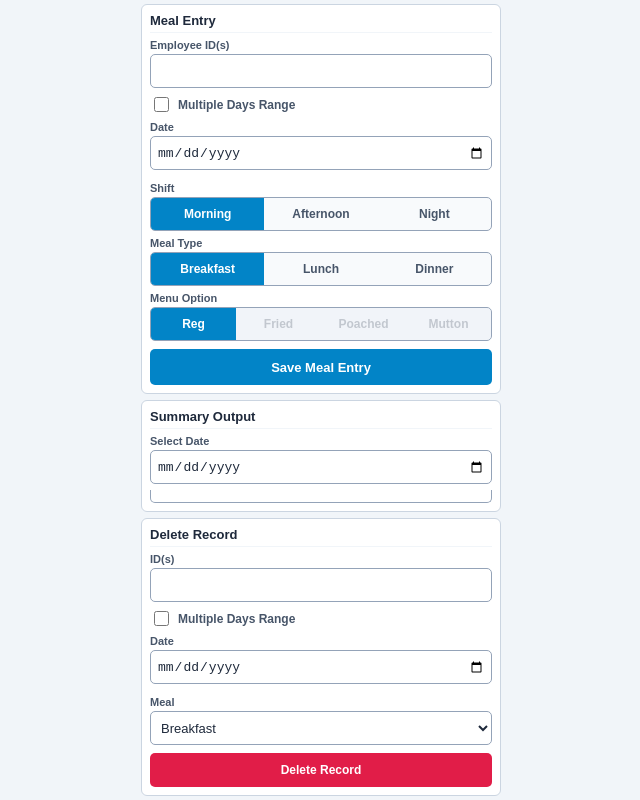
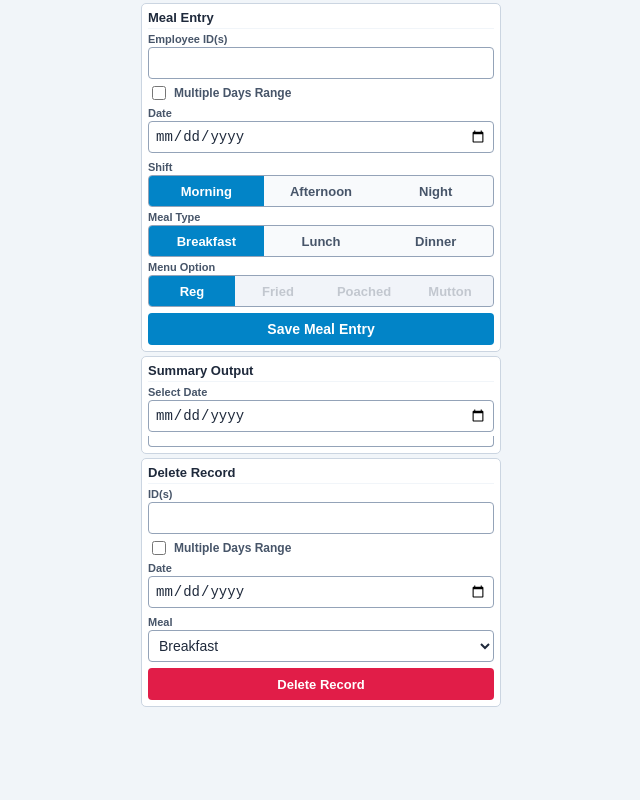
Before and after one commit to hanjalaiatb/CCR-Meal, a website: page public/index.html in a window 1280 px wide. Shown: the whole page, without its empty margins (319-959 px from the left). Drawn offline with Linux system fonts and the light colour scheme.

Commit message:
Update index.html

```diff
--- a/public/index.html
+++ b/public/index.html
@@ -6,45 +6,45 @@
     <title>CCR</title>
     <style>
         * { box-sizing: border-box; }
-        body { font-family: sans-serif; background: #f1f5f9; color: #334155; margin: 0; padding: 4px; font-size: 13px; }
-        .box { max-width: 360px; margin: 0 auto; display: flex; flex-direction: column; gap: 6px; }
-        .card { border: 1px solid #cbd5e1; border-radius: 6px; padding: 8px; background: #ffffff; }
-        h2 { font-size: 13px; margin: 0 0 6px 0; font-weight: 700; color: #1e293b; display: flex; justify-content: space-between; align-items: center; border-bottom: 1px solid #f1f5f9; padding-bottom: 4px; }
-        label { display: block; font-size: 11px; font-weight: 700; margin-bottom: 3px; color: #475569; }
-        input, select { width: 100%; height: 34px; padding: 0 6px; border: 1px solid #94a3b8; border-radius: 5px; font-size: 13px; background: #fff; color: #1e293b; outline: none; }
+        body { font-family: sans-serif; background: #f1f5f9; color: #334155; margin: 0; padding: 3px; font-size: 14px; }
+        .box { max-width: 360px; margin: 0 auto; display: flex; flex-direction: column; gap: 4px; }
+        .card { border: 1px solid #cbd5e1; border-radius: 5px; padding: 6px; background: #ffffff; }
+        h2 { font-size: 13px; margin: 0 0 4px 0; font-weight: 700; color: #1e293b; display: flex; justify-content: space-between; align-items: center; border-bottom: 1px solid #f1f5f9; padding-bottom: 3px; }
+        label { display: block; font-size: 11px; font-weight: 700; margin-bottom: 2px; color: #475569; }
+        input, select { width: 100%; height: 32px; padding: 0 6px; border: 1px solid #94a3b8; border-radius: 4px; font-size: 14px; background: #fff; color: #1e293b; outline: none; }
         input:focus, select:focus { border-color: #0284c7; }
-        .field-group { margin-bottom: 6px; }
-        .row { display: flex; gap: 6px; margin-bottom: 6px; }
+        .field-group { margin-bottom: 4px; }
+        .row { display: flex; gap: 4px; margin-bottom: 4px; }
         .row > div { flex: 1; }
 
-        .segmented { display: flex; border: 1px solid #94a3b8; border-radius: 5px; overflow: hidden; background: #f8fafc; }
-        .radio-lbl { flex: 1; display: flex; align-items: center; justify-content: center; height: 32px; font-size: 12px; font-weight: 700; cursor: pointer; color: #475569; margin: 0; border: none; }
+        .segmented { display: flex; border: 1px solid #94a3b8; border-radius: 4px; overflow: hidden; background: #f8fafc; }
+        .radio-lbl { flex: 1; display: flex; align-items: center; justify-content: center; height: 30px; font-size: 13px; font-weight: 700; cursor: pointer; color: #475569; margin: 0; border: none; }
         .radio-lbl input { display: none; }
         .radio-lbl.active { background: #0284c7; color: #ffffff; }
         .radio-lbl.disabled { opacity: 0.3; pointer-events: none; background: #e2e8f0; }
 
-        .btn-entry { width: 100%; height: 36px; border: none; border-radius: 5px; font-size: 13px; font-weight: 700; cursor: pointer; background: #0284c7; color: #ffffff; margin-top: 2px; }
-        .btn-main { width: 100%; height: 34px; border: none; border-radius: 5px; font-size: 12px; font-weight: 700; cursor: pointer; margin-top: 2px; color: #ffffff; }
+        .btn-entry { width: 100%; height: 32px; border: none; border-radius: 4px; font-size: 14px; font-weight: 700; cursor: pointer; background: #0284c7; color: #ffffff; margin-top: 2px; }
+        .btn-main { width: 100%; height: 32px; border: none; border-radius: 4px; font-size: 13px; font-weight: 700; cursor: pointer; margin-top: 2px; color: #ffffff; }
         .btn-del { background: #e11d48; }
-        .btn-green { background: #059669; color: #ffffff; border: none; border-radius: 5px; height: 28px; padding: 0 6px; font-size: 11px; font-weight: 700; cursor: pointer; margin-top: 4px; display: inline-flex; align-items: center; gap: 4px; }
+        .btn-green { background: #059669; color: #ffffff; border: none; border-radius: 4px; height: 26px; padding: 0 6px; font-size: 12px; font-weight: 700; cursor: pointer; margin-top: 3px; display: inline-flex; align-items: center; gap: 4px; }
 
-        .tab-row { display: flex; gap: 4px; margin-top: 4px; }
-        .tab-btn { flex: 1; background: #f8fafc; border: 1px solid #94a3b8; font-weight: 700; font-size: 11px; padding: 6px 2px; text-align: center; border-radius: 5px; cursor: pointer; color: #475569; }
+        .tab-row { display: flex; gap: 3px; margin-top: 3px; }
+        .tab-btn { flex: 1; background: #f8fafc; border: 1px solid #94a3b8; font-weight: 700; font-size: 12px; padding: 4px 2px; text-align: center; border-radius: 4px; cursor: pointer; color: #475569; }
         .tab-btn.active { background: #0284c7; color: #ffffff; border-color: #0284c7; }
 
-        .panel { border: 1px solid #94a3b8; border-top: none; border-radius: 0 0 5px 5px; padding: 6px; display: none; background: #ffffff; }
+        .panel { border: 1px solid #94a3b8; border-top: none; border-radius: 0 0 4px 4px; padding: 5px; display: none; background: #ffffff; }
         .panel.show { display: block; }
 
-        .shift-blk { margin-top: 4px; padding-top: 4px; border-top: 1px dashed #cbd5e1; font-size: 12px; }
+        .shift-blk { margin-top: 3px; padding-top: 3px; border-top: 1px dashed #cbd5e1; font-size: 13px; }
         .shift-blk:first-child { margin-top: 0; padding-top: 0; border-top: none; }
-        .txt-pre { font-family: monospace; background: #f8fafc; padding: 5px; border: 1px solid #e2e8f0; border-radius: 5px; font-size: 11px; white-space: pre-wrap; margin-top: 3px; color: #1e293b; line-height: 1.3; }
+        .txt-pre { font-family: monospace; background: #f8fafc; padding: 4px; border: 1px solid #e2e8f0; border-radius: 4px; font-size: 12px; white-space: pre-wrap; margin-top: 2px; color: #1e293b; line-height: 1.25; }
 
-        .msg-box { padding: 6px; font-size: 12px; margin-bottom: 6px; border-radius: 5px; display: none; font-weight: 700; }
+        .msg-box { padding: 5px; font-size: 12px; margin-bottom: 4px; border-radius: 4px; display: none; font-weight: 700; }
         .err-msg { background: #ffe4e6; color: #9f1239; border: 1px solid #fecdd3; }
         .suc-msg { background: #d1fae5; color: #065f46; border: 1px solid #a7f3d0; }
 
-        .chk-row { display: flex; align-items: center; gap: 6px; margin-bottom: 6px; font-size: 12px; font-weight: 700; cursor: pointer; color: #475569; }
-        .chk-row input { width: 15px; height: 15px; accent-color: #0284c7; }
+        .chk-row { display: flex; align-items: center; gap: 5px; margin-bottom: 4px; font-size: 12px; font-weight: 700; cursor: pointer; color: #475569; }
+        .chk-row input { width: 14px; height: 14px; accent-color: #0284c7; }
     </style>
 </head>
 <body>
@@ -149,8 +149,7 @@
     const cache = {};
 
     function getToday() {
-        const d = new Date();
-        return d.toISOString().split('T')[0];
+        return new Date().toISOString().split('T')[0];
     }
 
     function fmtDMY(s) {
@@ -287,7 +286,7 @@
 
                 const mRecs = recs.filter(function(r) { return r.meal === m; });
                 if (!mRecs.length) {
-                    panel.innerHTML = '<div style="text-align:center; color:#64748b; padding:6px; font-weight:700;">No entries found</div>';
+                    panel.innerHTML = '<div style="text-align:center; color:#64748b; padding:4px; font-weight:700;">No entries found</div>';
                     continue;
                 }
 
@@ -391,4 +390,5 @@
             const data = await res.json();
             const dayRecs = data.records || [];
 
-            for (let i = 0; i < ids.length; i++)
+            for (let i = 0; i < ids.length; i++) {
+                c
```
